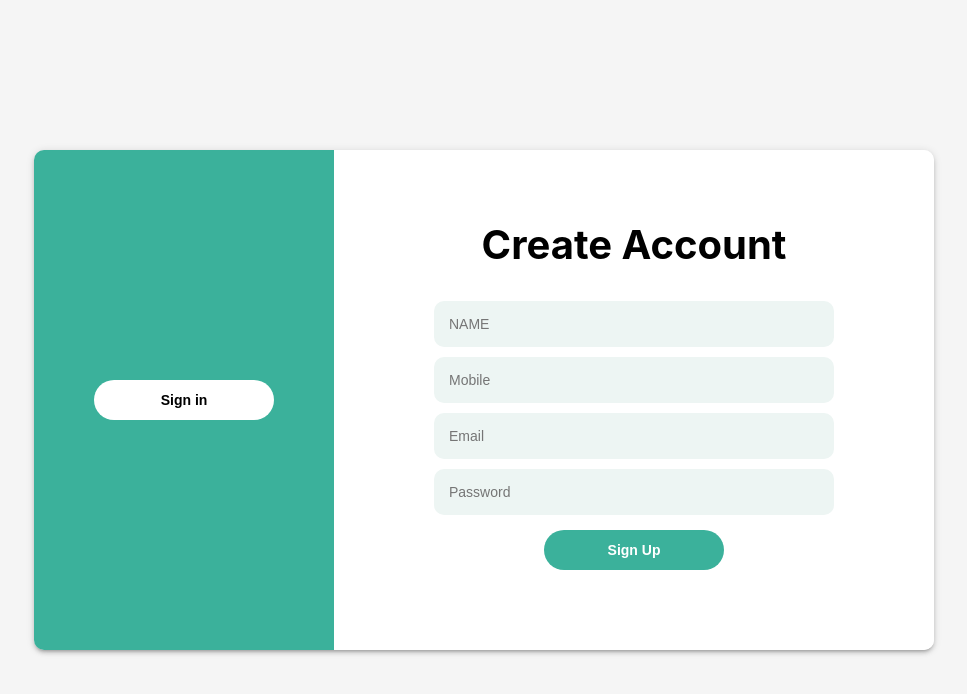
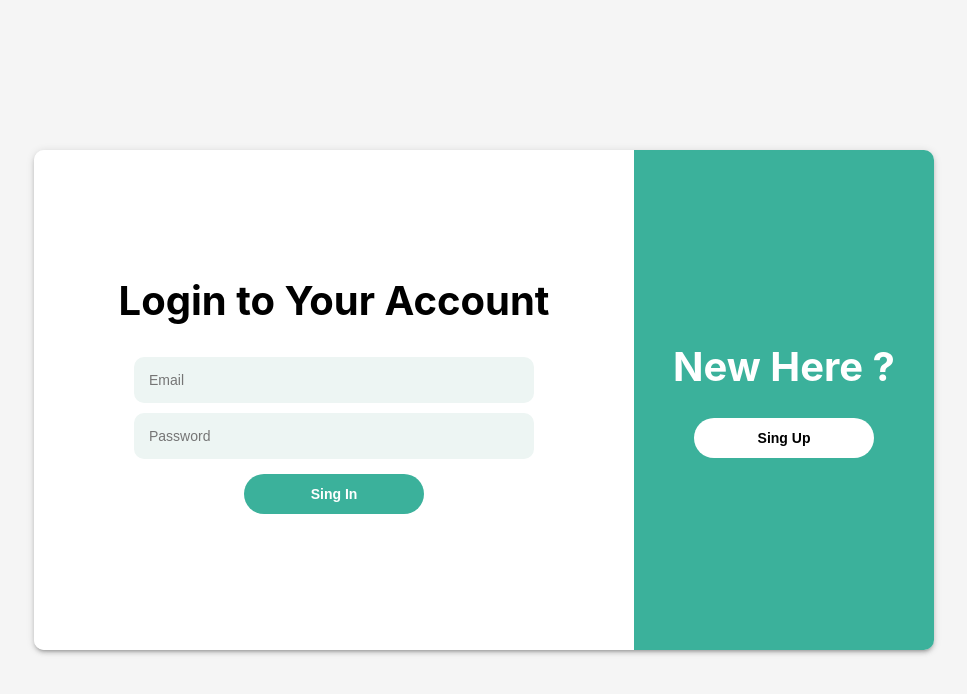
Before and after one commit to Yadhu-Ayyanchira/user-front, a React (Create React App) app: page / in a window 1280 px wide. Shown: the top 694 px of the page, without its empty margins (156-1123 px from the left). Built offline with nearby package versions, Linux system fonts and the light colour scheme.

Commit message:
not complete

```diff
--- a/package.json
+++ b/package.json
@@ -3,14 +3,17 @@
   "version": "0.1.0",
   "private": true,
   "dependencies": {
+    "@reduxjs/toolkit": "^1.9.5",
     "@testing-library/jest-dom": "^5.17.0",
     "@testing-library/react": "^13.4.0",
     "@testing-library/user-event": "^13.5.0",
     "axios": "^1.4.0",
     "react": "^18.2.0",
     "react-dom": "^18.2.0",
+    "react-redux": "^8.1.2",
     "react-router-dom": "^6.14.2",
     "react-scripts": "5.0.1",
+    "redux-persist": "^6.0.0",
     "web-vitals": "^2.1.4"
   },
   "scripts": {
--- a/src/App.js
+++ b/src/App.js
@@ -1,12 +1,17 @@
-import {BrowserRouter as Router, Route,Routes } from "react-router-dom";
-import Signup from './Components/User/Signup'
+import { BrowserRouter as Router, Route, Routes } from "react-router-dom";
+import Login from "./Components/User/Login";
+import Signup from "./Components/User/Signup";
+
 function App() {
   return (
-    <Router>
-   <div>
-    <Signup/>
-   </div>
-    </Router>
+    <div>
+      <Router>
+        <Routes>
+          <Route path="/" element={<Login />} />
+          <Route path="/signup" element={<Signup />} />
+        </Routes>
+      </Router>
+    </div>
   );
 }
 
--- a/src/Components/User/Login.css
+++ b/src/Components/User/Login.css
@@ -0,0 +1,98 @@
+.login_container {
+    width: 100%;
+    min-height: 100vh;
+    background-color: #f5f5f5;
+    display: flex;
+    align-items: center;
+    justify-content: center;
+}
+
+.login_form_container {
+    width: 900px;
+    height: 500px;
+    display: flex;
+    border-radius: 10px;
+    box-shadow: 0px 3px 3px -2px rgb(0 0 0 / 20%),
+        0px 3px 4px 0px rgb(0 0 0 / 14%), 0px 1px 8px 0px rgb(0 0 0 / 12%);
+}
+
+.loginleft {
+    flex: 2;
+    display: flex;
+    flex-direction: column;
+    align-items: center;
+    justify-content: center;
+    background-color: white;
+    border-top-left-radius: 10px;
+    border-bottom-left-radius: 10px;
+}
+
+.loginform_container {
+    display: flex;
+    flex-direction: column;
+    align-items: center;
+}
+
+.loginform_container h1 {
+    font-size: 40px;
+    margin-top: 0;
+}
+
+.logininput {
+    outline: none;
+    border: none;
+    width: 370px;
+    padding: 15px;
+    border-radius: 10px;
+    background-color: #edf5f3;
+    margin: 5px 0;
+    font-size: 14px;
+}
+
+.loginerror_msg {
+    width: 370px;
+    padding: 15px;
+    margin: 5px 0;
+    font-size: 14px;
+    background-color: #f34646;
+    color: white;
+    border-radius: 5px;
+    text-align: center;
+}
+
+.loginright {
+    flex: 1;
+    display: flex;
+    flex-direction: column;
+    align-items: center;
+    justify-content: center;
+    background-color: #3bb19b;
+    border-top-right-radius: 10px;
+    border-bottom-right-radius: 10px;
+}
+
+.loginright h1 {
+    margin-top: 0;
+    color: white;
+    font-size: 40px;
+    align-self: center;
+}
+
+.loginwhite_btn,
+.logingreen_btn {
+    border: none;
+    outline: none;
+    padding: 12px 0;
+    background-color: white;
+    border-radius: 20px;
+    width: 180px;
+    font-weight: bold;
+    font-size: 14px;
+    cursor: pointer;
+}
+
+.logingreen_btn {
+    background-color: #3bb19b;
+    color: white;
+    margin: 10px;
+}
--- a/src/Components/User/Login.jsx
+++ b/src/Components/User/Login.jsx
@@ -0,0 +1,73 @@
+import React,{useState} from 'react'
+import {Link} from 'react-router-dom'
+import './Login.css'
+import axios from 'axios';
+
+function Login() {
+    const [data, setData] = useState({ email: "", password: "" });
+	const [error, setError] = useState("");
+
+	const handleChange = ({ currentTarget: input }) => {
+		setData({ ...data, [input.name]: input.value });
+	};
+    const handleSubmit = async (e) => {
+      e.preventDefault();
+      try {
+        const url = "http://localhost:8080/api/auth";
+        const { data: res } = await axios.post(url, data);
+        localStorage.setItem("token", res.data);
+        window.location = "/";
+      } catch (error) {
+        if (
+          error.response &&
+          error.response.status >= 400 &&
+          error.response.status <= 500
+        ) {
+          setError(error.response.data.message);
+        }
+      }
+    };
+  return (
+    <div className="login_container">
+      <div className="login_form_container">
+        <div className="loginleft">
+          <form className="loginform_container" onSubmit={handleSubmit}>
+            <h1>Login to Your Account</h1>
+            <input
+              type="email"
+              placeholder="Email"
+              name="email"
+              onChange={handleChange}
+              value={data.email}
+              required
+              className="logininput"
+            />
+            <input
+              type="password"
+              placeholder="Password"
+              name="password"
+              onChange={handleChange}
+              value={data.password}
+              required
+              className="logininput"
+            />
+            {error && <div className="loginerror_msg">{error}</div>}
+            <button type="submit" className="logingreen_btn">
+              Sing In
+            </button>
+          </form>
+        </div>
+        <div className="loginright">
+          <h1>New Here ?</h1>
+          <Link to="/signup">
+            <button type="button" className="loginwhite_btn">
+              Sing Up
+            </button>
+          </Link>
+        </div>
+      </div>
+    </div>
+  );
+}
+
+export default Login
--- a/src/Components/User/Signup.css
+++ b/src/Components/User/Signup.css
@@ -77,6 +77,13 @@
     border-radius: 5px;
     text-align: center;
 }
+.left h1 {
+    margin-top: 0;
+    color: white;
+    font-size: 40px;
+    align-self: center;
+    padding-left: 20px;
+}
 
 .white_btn,
 .green_btn {
--- a/src/Components/User/Signup.jsx
+++ b/src/Components/User/Signup.jsx
@@ -21,9 +21,7 @@ const Signup = () =>{
         e.preventDefault();
         console.log(data);
         try {
-            const url = "http://localhost:8080/api/users";
-            const {data:res} = await axios.post(url,data);
-            navigate("/login")
+          const response = await RegUser(value);
             console.log(res.message);
         } catch (error) {
             if(error.response && error.response.status >= 400 && error.response.status <=500){
@@ -35,6 +33,7 @@ const Signup = () =>{
       <div className="signup_container">
         <div className="signup_form_container">
           <div className="left">
+            <h1>Already have Account?</h1>
             <Link to="/login">
               <button type="button" className="white_btn">
                 Sign in
```
Also changed, not shown: src/Api/UserApi.js (added, +23 -0 lines), src/Redux/Store.js (added, +21 -0 lines), src/Redux/User/UserSlice.js (added, +38 -0 lines), 1 other file (tests, documents, lock files or other folders).
